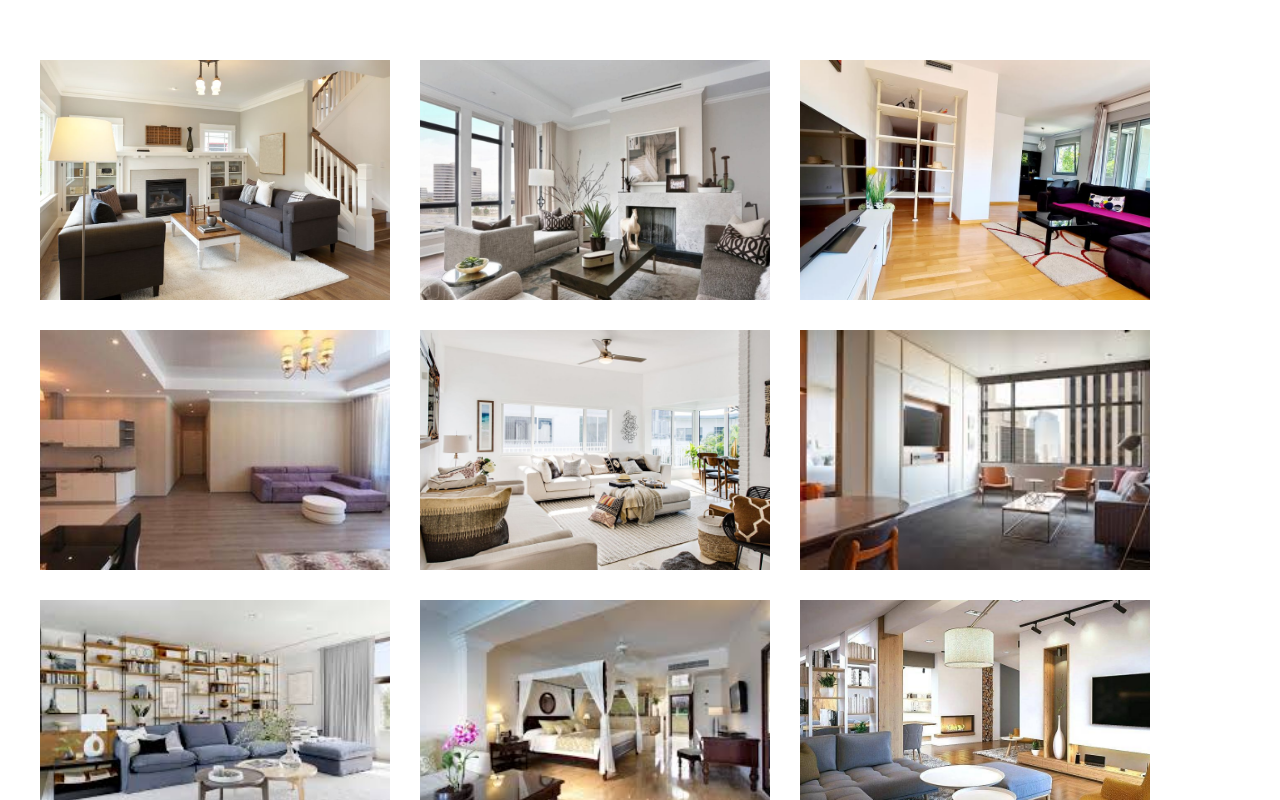
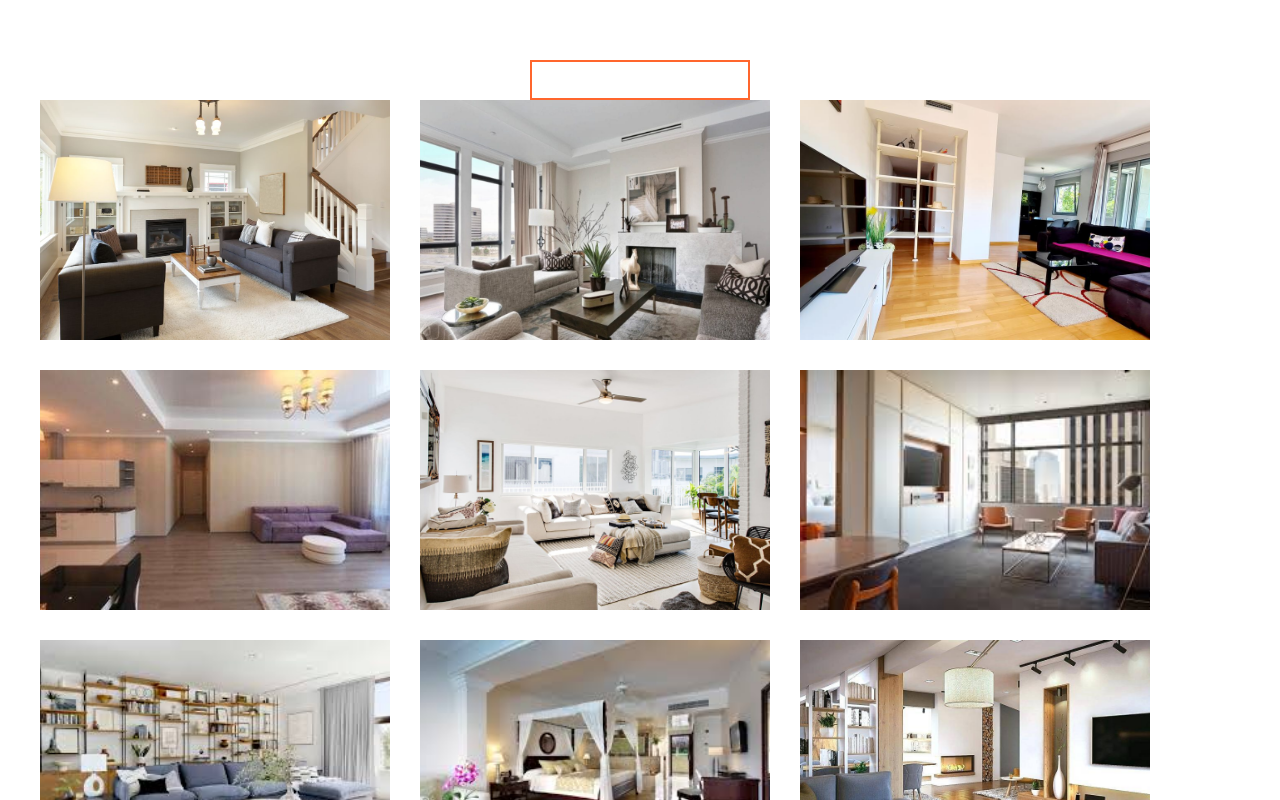
Before and after one commit to ruslanbabkin01/apartments-app, a Vue app: page / in a window 1280 px wide. Shown: the top 800 px of the page. Built offline with nearby package versions, Linux system fonts and the light colour scheme; the HTML template or start-up script is replaced by a standard one.

Commit message:
add input

```diff
--- a/src/App.vue
+++ b/src/App.vue
@@ -1,5 +1,7 @@
 <template>
   <div :id="$style.app">
+    <h2>{{ text }}</h2>
+    <CustomInput v-model="text" />
     <ApartmentsList :items="apartments">
       <template v-slot:apartment="{ apartment }">
         <ApartmentsItem
@@ -19,15 +21,18 @@
 import ApartmentsList from './components/apartment/ApartmentsList.vue'
 import ApartmentsItem from './components/apartment/ApartmentsItem.vue'
 import apartments from './components/apartment/apartments'
+import CustomInput from './components/shared/CustomInput.vue'
 export default {
   name: 'App',
   components: {
     ApartmentsList,
     ApartmentsItem,
+    CustomInput,
   },
   data() {
     return {
       apartments,
+      text: '',
     }
   },
   computed: {
--- a/src/assets/scss/index.scss
+++ b/src/assets/scss/index.scss
@@ -1 +1,10 @@
-@import "./reset"
+@import "./reset";
+@import "./variables";
+
+* {
+  box-sizing: border-box;
+  &::after,
+  &::before{
+    box-sizing: inherit;
+  }
+}
--- /dev/null
+++ b/src/assets/scss/variables.scss
@@ -0,0 +1 @@
+$main-color: #ff662d;
--- a/src/components/apartment/ApartmentsItem.vue
+++ b/src/components/apartment/ApartmentsItem.vue
@@ -1,5 +1,5 @@
 <template>
-  <div class="apartments-item">
+  <div class="apartments-item" @click="log(2, $event)">
     <div class="apartments-item__inner">
       <img :src="imgSrc" alt="apart-photo" class="apartments-item__photo" />
       <div class="apartments-item__content">
@@ -39,6 +39,12 @@
     imgSrc: {
       type: String,
       default: '',
+    },
+  },
+  methods: {
+    log(i, event) {
+      console.log(i)
+      console.log(event)
     },
   },
 }
--- /dev/null
+++ b/src/components/shared/CustomInput.vue
@@ -0,0 +1,36 @@
+<template>
+  <input v-on="listeners" class="custom-input" />
+</template>
+
+<script>
+export default {
+  name: 'CustomInput',
+  computed: {
+    listeners() {
+      return {
+        ...this.$listeners,
+        input: event => this.$emit('input', event.target.value),
+      }
+    },
+  },
+}
+</script>
+
+<style lang="scss" scoped>
+@import '../../assets/scss';
+
+.custom-input {
+  height: 40px;
+  max-width: 220px;
+  width: 100%;
+  border: 2px solid $main-color;
+  font-size: 18px;
+  outline: none;
+  line-height: inherit;
+  padding: 8px 15px;
+
+  &::placeholder {
+    color: inherit;
+  }
+}
+</style>
```
